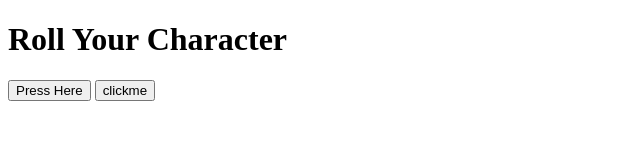
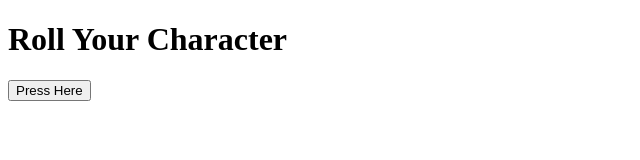
Before and after one commit to valadezMykel/SpiceRack, a plain HTML site: page index.html in a window 1280 px wide. Shown: the whole page, without its empty margins (0-640 px from the left). Drawn offline with Linux system fonts and the light colour scheme.

Commit message:
removed the second button

```diff
--- a/index.html
+++ b/index.html
@@ -12,7 +12,5 @@
         Press Here
 
     </button>
-
-    <input id="genChar" type="button" value="clickme" onclick="generateCharac();" />
 </body>
 </html>
```
